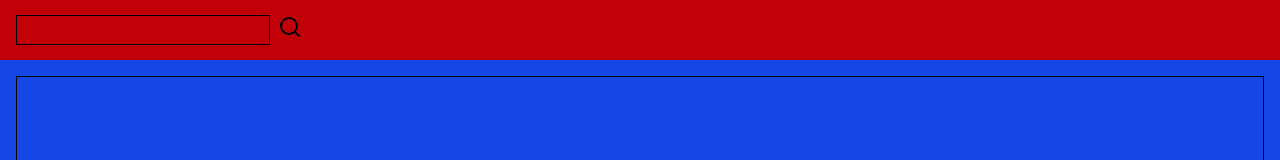
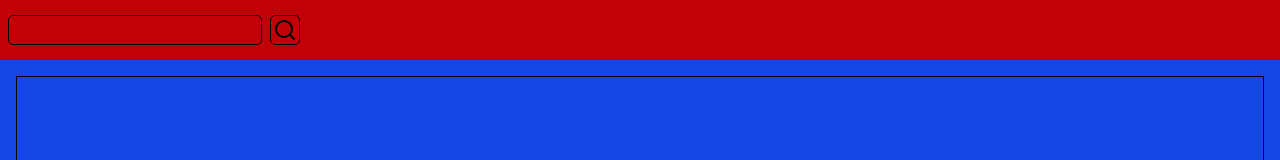
Before and after one commit to Aarongel205/individual-activity-1-adaptive-rule, a React app in the folder frontend/: page / in a window 1280 px wide. Shown: the top 160 px of the page. Built offline with nearby package versions, Linux system fonts and the light colour scheme; the HTML template or start-up script is replaced by a standard one.

Commit message:
added style on search bar

```diff
--- a/frontend/src/App.jsx
+++ b/frontend/src/App.jsx
@@ -87,9 +87,13 @@ function App() {
   return(
     <>
       <nav className='w-full h-15 bg-red-700 flex items-center p-2'>
-        <div className='flex flex-row p-2'>
-          <input value={searchQuery} onChange={(e) => setSearchQuery(e.target.value)} className='border p-0.5' type='text'></input>
-          <Search className='ml-2 cursor-pointer' size={24}/>
+        <div className='flex flex-row justify-center items-center'>
+          <div>
+            <input value={searchQuery} onChange={(e) => setSearchQuery(e.target.value)} className='border p-0.5 rounded-[5px] outline-0' type='text'></input>
+          </div>
+          <div className=' m-2 border cursor-pointer flex justify-center items-center p-0.5 rounded-[5px]'>
+            <Search className='cursor-pointer' size={24}/>
+          </div>
         </div>
       </nav>
       <ul className='flex flex-col'>
```
